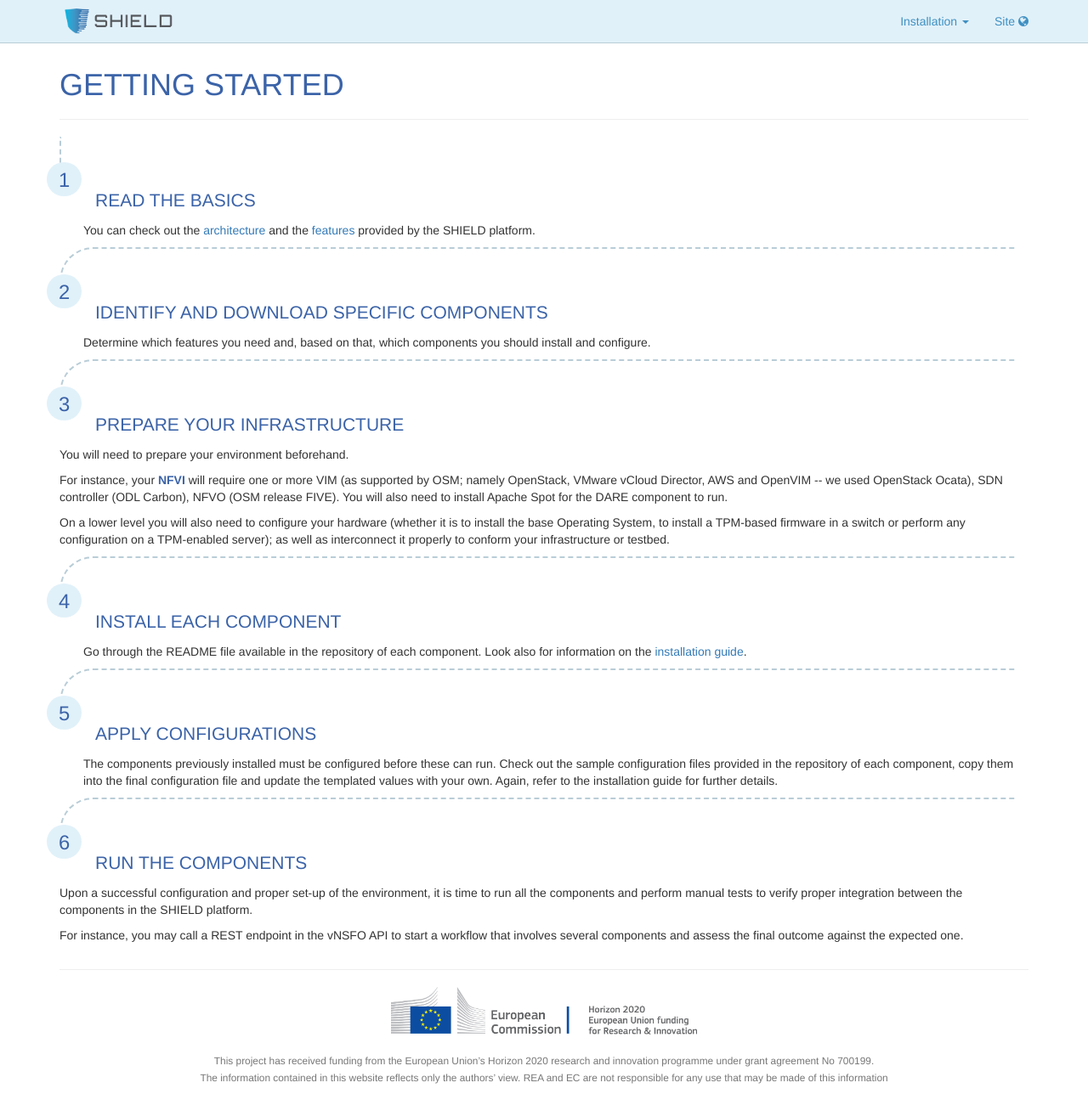
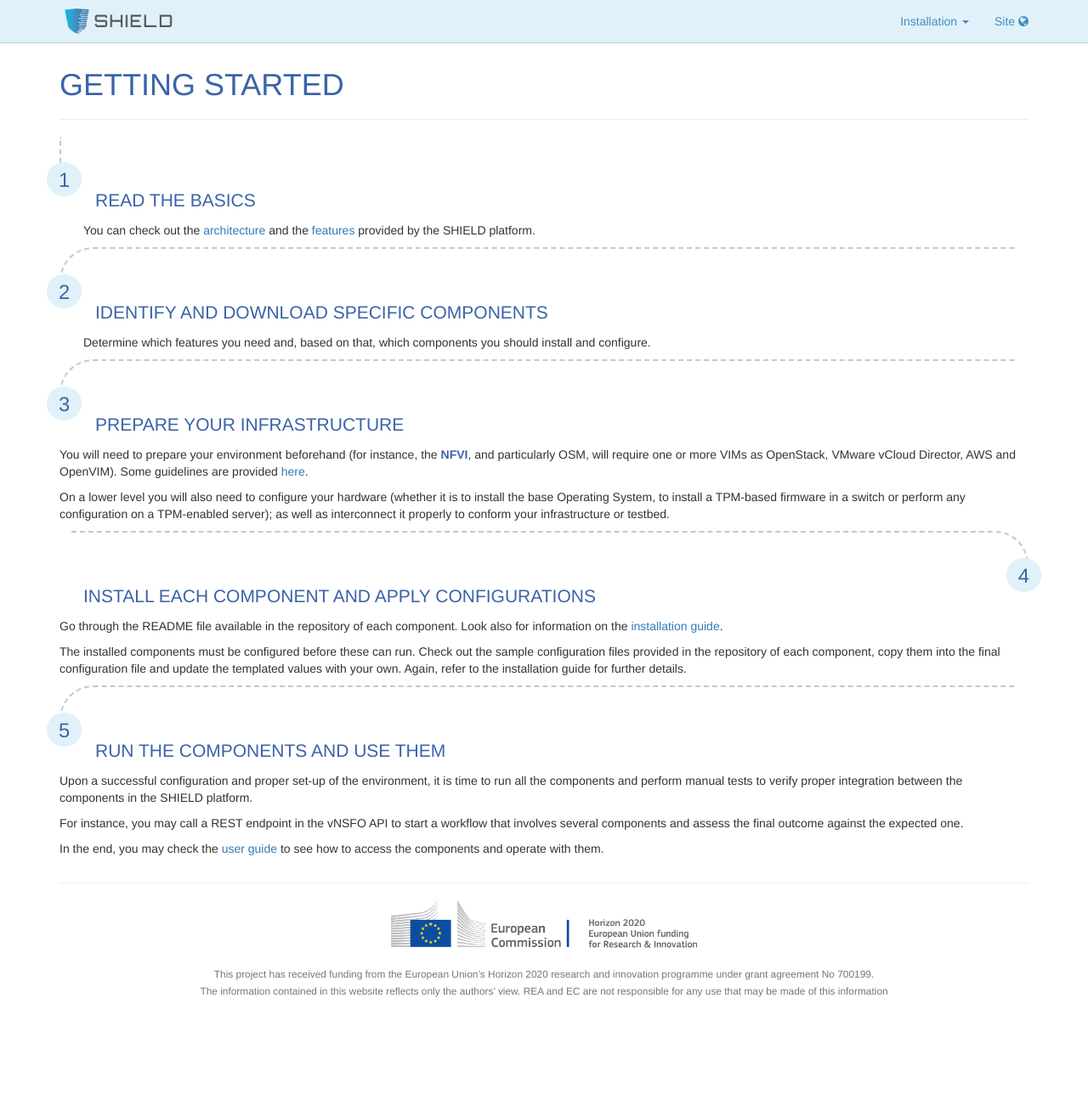
Before and after one commit to shield-h2020/shield-h2020.github.io, a Jekyll site: the page built from start.html, in a window 1280 px wide and 1288 px high. Shown: the whole window at 85% size. Built offline with Jekyll 4.4.1, drawn with Linux system fonts in a browser that asks for light colours; comment, search, counter and statistics services are not loaded.

Commit message:
Update start page

```diff
--- a/start.html
+++ b/start.html
@@ -11,7 +11,7 @@ layout: page
 				<span class="start-steps">Read the basics</span>
 			</p>
 			<p class="start-steps-content">
-				You can check out the <a href="{{ 'architecture.html' | prepend: 'about/' }}">architecture</a> and the <a href="{{ 'features.html' | prepend: 'about/' }}">features</a> provided by the SHIELD platform.
+				You can check out the <a class="page-link" href="{{ 'architecture.html' | prepend: 'about/' }}">architecture</a> and the <a class="page-link" href="{{ 'features.html' | prepend: 'about/' }}">features</a> provided by the SHIELD platform.
 			</p>
 		</p>
 
@@ -30,10 +30,7 @@ layout: page
 			</p>
 			<p class="start-steps-content">
 				<p>
-					You will need to prepare your environment beforehand.
-				</p>
-				<p>
-					For instance, your <strong>NFVI</strong> will require one or more VIM (as supported by OSM; namely OpenStack, VMware vCloud Director, AWS and OpenVIM -- we used OpenStack Ocata), SDN controller (ODL Carbon), NFVO (OSM release FIVE). You will also need to install Apache Spot for the DARE component to run.
+					You will need to prepare your environment beforehand (for instance, the <strong>NFVI</strong>, and particularly OSM, will require one or more VIMs as OpenStack, VMware vCloud Director, AWS and OpenVIM). Some guidelines are provided <a class="page-link" href="{{ 'installing.html#infrastructure' | prepend: 'installation/' }}">here</a>.
 				</p>
 				<p>
 					On a lower level you will also need to configure your hardware (whether it is to install the base Operating System, to install a TPM-based firmware in a switch or perform any configuration on a TPM-enabled server); as well as interconnect it properly to conform your infrastructure or testbed.
@@ -43,25 +40,21 @@ layout: page
 
 		<p class="start-steps text-justify">
 			<p class="start-steps-content">
-				<span class="start-steps">Install each component</span>
+				<span class="start-steps">Install each component and apply configurations</span>
 			</p>
 			<p class="start-steps-content">
-				Go through the README file available in the repository of each component. Look also for information on the <a href="{{ 'installing.html' | prepend: 'installation/' }}">installation guide</a>.
+				<p>
+					Go through the README file available in the repository of each component. Look also for information on the <a class="page-link" href="{{ 'installing.html' | prepend: 'installation/' }}">installation guide</a>.
+				</p>
+				<p>
+					The installed components must be configured before these can run. Check out the sample configuration files provided in the repository of each component, copy them into the final configuration file and update the templated values with your own. Again, refer to the installation guide for further details.
+				</p>
 			</p>
 		</p>
 
 		<p class="start-steps text-justify">
 			<p class="start-steps-content">
-				<span class="start-steps">Apply configurations</span>
-			</p>
-			<p class="start-steps-content">
-				The components previously installed must be configured before these can run. Check out the sample configuration files provided in the repository of each component, copy them into the final configuration file and update the templated values with your own. Again, refer to the installation guide for further details.
-			</p>
-		</p>
-
-		<p class="start-steps text-justify">
-			<p class="start-steps-content">
-				<span class="start-steps">Run the components</span>
+				<span class="start-steps">Run the components and use them</span>
 			</p>
 			<p class="start-steps-content">
 				<p>
@@ -70,6 +63,9 @@ layout: page
 				<p>
 					For instance, you may call a REST endpoint in the vNSFO API to start a workflow that involves several components and assess the final outcome against the expected one.
 				</p>
+				<p>
+					In the end, you may check the <a class="page-link" href="{{ 'user-guide.html' | prepend: 'installation/' }}">user guide</a> to see how to access the components and operate with them.
+				</p>
 			</p>
 		</p>
 
```
